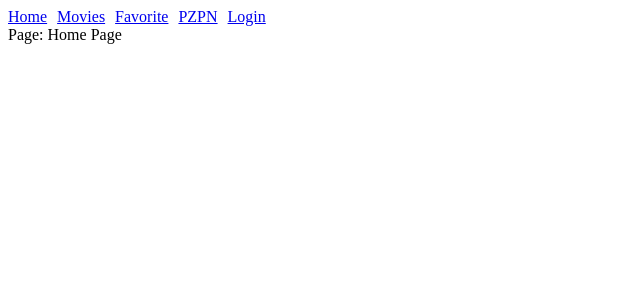
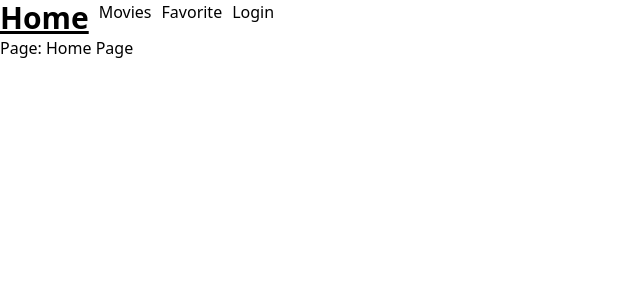
Before and after one commit to MarcinBieniek/Vue-NuxtMovies, a Nuxt app: page / in a window 1280 px wide. Shown: the top 300 px of the page, without its empty margins (0-640 px from the left). Built offline with nearby package versions, Linux system fonts and the light colour scheme.

Commit message:
Add tailwind

```diff
--- /dev/null
+++ b/assets/css/main.css
@@ -0,0 +1,3 @@
+@tailwind base;
+@tailwind components;
+@tailwind utilities;
--- a/layouts/default.vue
+++ b/layouts/default.vue
@@ -7,10 +7,9 @@
 
 <template>
   <nav style="display: flex; gap: 10px">
-    <NuxtLink to="/">Home</NuxtLink>
+    <NuxtLink class="text-3xl font-bold underline" to="/">Home</NuxtLink>
     <NuxtLink to="/movies">Movies</NuxtLink>
     <NuxtLink to="/favorite">Favorite</NuxtLink>
-    <NuxtLink to="https://www.pzpn.pl">PZPN</NuxtLink>
     <NuxtLink v-if="!user.isLoggedIn" to="/login">Login</NuxtLink>
     <a href="#" v-else @click.prevent="user.isLoggedIn = false">Logout</a>
   </nav>
--- a/nuxt.config.ts
+++ b/nuxt.config.ts
@@ -7,6 +7,9 @@ export default defineNuxtConfig({
         autoImports: ["defineStore", "acceptHMRUpdate"],
       },
     ],
+  ],
+  css: [
+    '@/assets/css/main.css',
   ],
   imports: {
     dirs: ["stores"]
@@ -18,5 +21,11 @@ export default defineNuxtConfig({
     "/spa": { ssr: false },
     "/static": { static: true },
     "/swr": { swr: true }
+  },
+  postcss: {
+    plugins: {
+      tailwindcss: {},
+      autoprefixer: {},
+    },
   }
 })
--- a/package.json
+++ b/package.json
@@ -10,7 +10,10 @@
   },
   "devDependencies": {
     "@types/node": "^18",
-    "nuxt": "^3.5.3"
+    "autoprefixer": "^10.4.15",
+    "nuxt": "^3.5.3",
+    "postcss": "^8.4.29",
+    "tailwindcss": "^3.3.3"
   },
   "dependencies": {
     "@pinia/nuxt": "^0.4.11"
--- a/pages/favorite/index.vue
+++ b/pages/favorite/index.vue
@@ -4,9 +4,8 @@
 </script>
 
 <template>
-    <div v-for="(movie, index) in favoriteStore.items" :key="index">
-      <p>{{ movie.Title }}</p>
-
-    {{ console.log(movie) }}
-    </div>
+  <div v-for="(movie, index) in favoriteStore.items" :key="index">
+    <p>{{ movie.Title }}</p>
+    <button @click="favoriteStore.deleteItem(movie.imdbID)">delete</button>
+  </div>
 </template>
--- a/stores/favorite.js
+++ b/stores/favorite.ts
@@ -12,21 +12,15 @@ export const useFavorite = defineStore("favorite", {
 
   actions: {
     addItem(item) {
-
-      // working code
-      //this.items.push(item)
-      //console.log(this.items)
-
       const isItemInArray = this.items.some((existingItem) => existingItem.imdbID === item.imdbID);
-
       if (isItemInArray) {
-        // Jeśli element istnieje, usuń go
         this.items = this.items.filter((existingItem) => existingItem.imdbID !== item.imdbID);
       } else {
-        // Jeśli element nie istnieje, dodaj go
         this.items.push({ ...item });
       }
-
-    }
+    },
+    deleteItem(imdbID) {
+      this.items = this.items.filter((item) => item.imdbID !== imdbID);
+    },
   }
 })
--- /dev/null
+++ b/tailwind.config.js
@@ -0,0 +1,14 @@
+/** @type {import('tailwindcss').Config} */
+module.exports = {
+  content: [
+    "./components/**/*.{js,vue,ts}",
+    "./layouts/**/*.vue",
+    "./pages/**/*.vue",
+    "./plugins/**/*.{js,ts}",
+    "./nuxt.config.{js,ts}",
+  ],
+  theme: {
+    extend: {},
+  },
+  plugins: [],
+}
```
Also changed, not shown: 1 other file (tests, documents, lock files or other folders).
